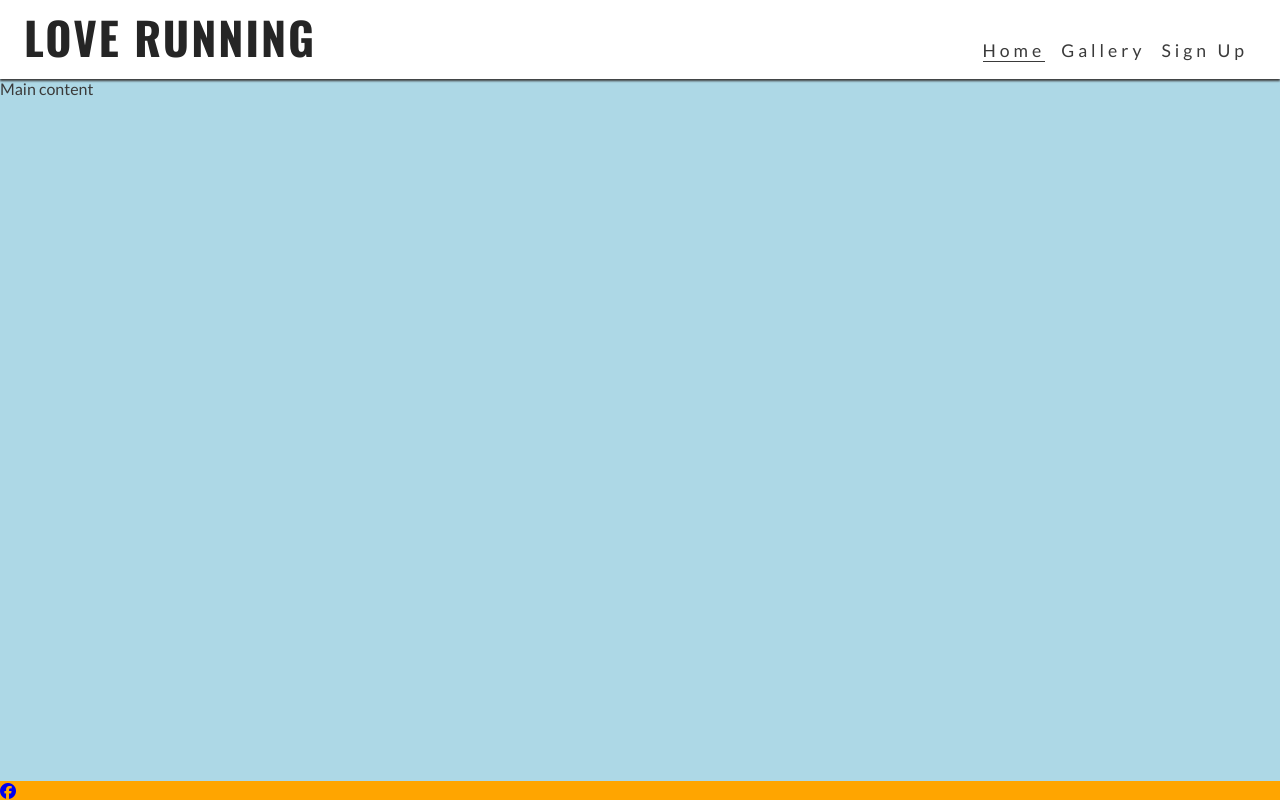
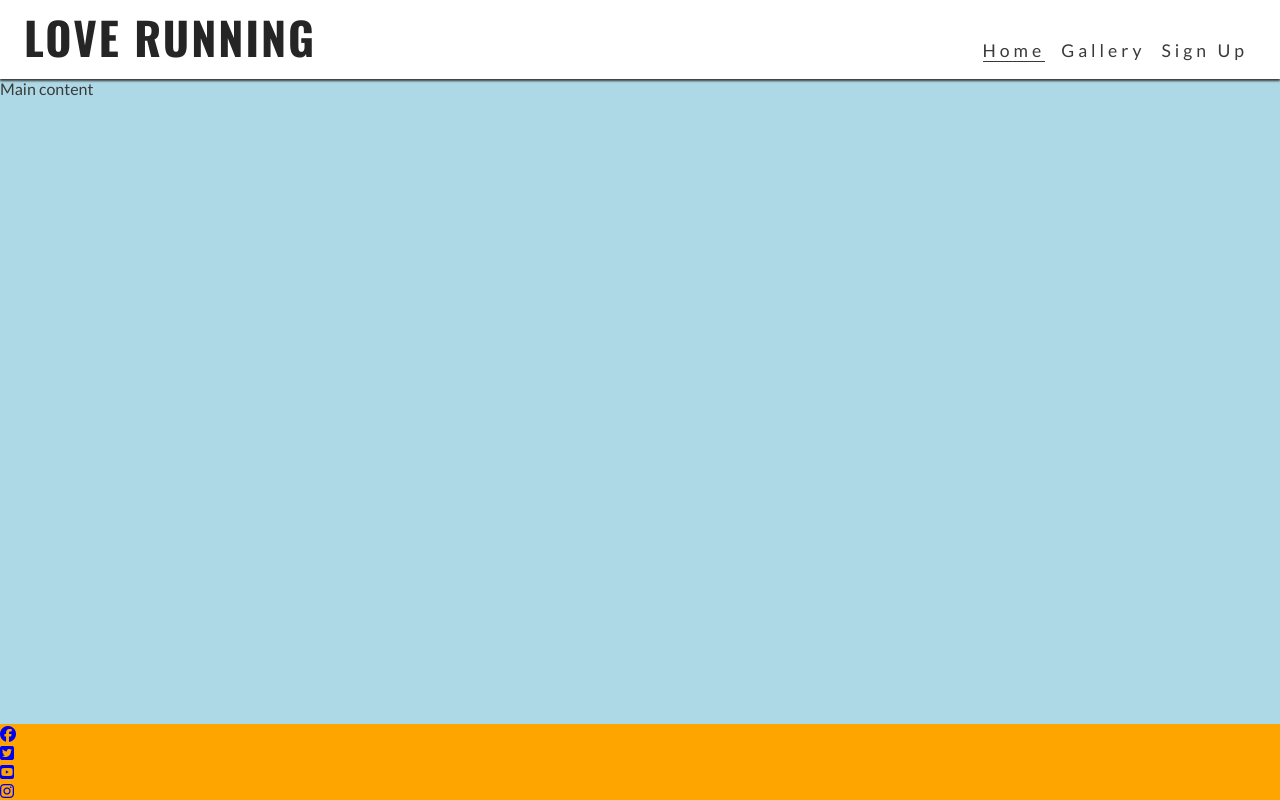
Before and after one commit to annabellaals/love-running, a plain HTML site: page index.html in a window 1280 px wide. Drawn offline with nearby package versions, Linux system fonts and the light colour scheme.

Commit message:
Add remaining links to footer

```diff
--- a/index.html
+++ b/index.html
@@ -30,8 +30,10 @@
             <h1 id="logo">Love Running</h1>
         </a>
         <input type="checkbox" id="nav-toggle" name="nav-toggle">
-        <label for="nav-toggle" class="nav-toggle-label">X</label>
-        <nav>
+        <label for="nav-toggle" class="nav-toggle-label">
+            <i class="fa-solid fa-bars"></i>
+        </label>
+           <nav>
             <ul id="menu">
                 <li><a href="" class="active">Home</a></li>
                 <li><a href="">Gallery</a></li>
@@ -45,8 +47,23 @@
 
     <!-- Footer -->
     <footer>
-        <ul>
+        <ul id="social-networks">
             <li><a href="http://www.facebook.com/" target="_blank" rel="noopner" aria-label="Visit our Facebook page (opens in a new tab)"><i class="fa-brands fa-facebook"></i></a></li>
+            <li>
+                <a href="https://www.twitter.com/" target="_blank" rel="noopener"
+                    aria-label="Visit our Twitter page (opens in a new tab)">
+                    <i class="fa-brands fa-twitter-square"></i></a>
+            </li>
+            <li>
+                <a href="https://www.youtube.com/" target="_blank" rel="noopener"
+                    aria-label="Visit our YouTube page (opens in a new tab)">
+                    <i class="fa-brands fa-youtube-square"></i></a>
+            </li>
+            <li>
+                <a href="https://www.instagram.com/" target="_blank" rel="noopener"
+                    aria-label="Visit our Instagram page (opens in a new tab)">
+                    <i class="fa-brands fa-instagram"></i></a>
+            </li>
         </ul>
     </footer>
 
```
